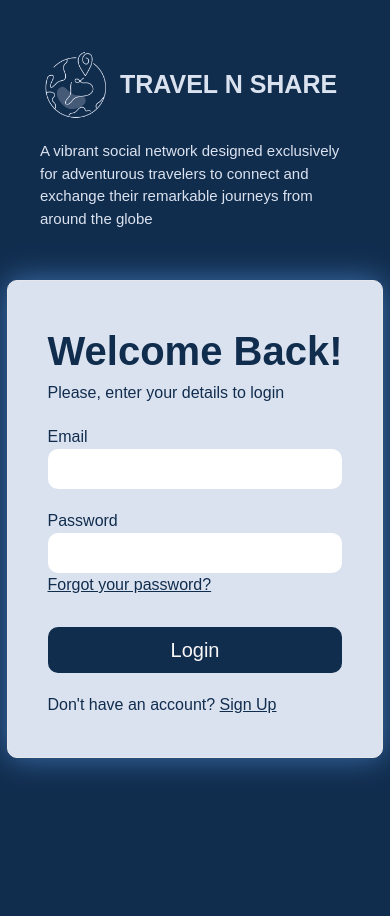
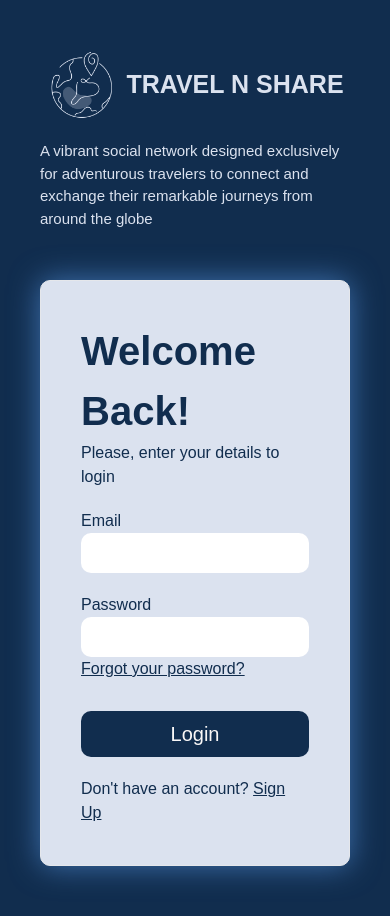
Before and after one commit to fabiohidekihirose/travel-n-share-frontend, a Next.js app: page / in a window 390 px wide. Before the commit the page ends 844 px from the top, so only its background shows below. Built offline with nearby package versions, Linux system fonts and the light colour scheme; no server answers.

Commit message:
Update: UI fixes

```diff
--- a/src/app/home/components/FavoritePosts.tsx
+++ b/src/app/home/components/FavoritePosts.tsx
@@ -34,7 +34,7 @@ export default function FavoritePosts() {
           />
         ))
       ) : (
-        <div className="text-center p-4 rounded-[10px] bg-[#DBE2EF] w-full text-[#112D4E]">
+        <div className="bg-[#DBE2EF] rounded-[10px] text-center p-4 font-[700] text-[20px]">
           No Favorite Posts Yet
         </div>
       )}
--- a/src/app/home/components/Feed.tsx
+++ b/src/app/home/components/Feed.tsx
@@ -25,7 +25,6 @@ export default function Feed({ followingUsers }: FeedProps) {
         { id_list: followingIds }
       );
 
-      console.log(feedPostsData.data);
       setFeedPosts(feedPostsData.data);
     };
 
@@ -33,7 +32,7 @@ export default function Feed({ followingUsers }: FeedProps) {
   }, []);
   return (
     <>
-      {feedPosts.length &&
+      {feedPosts.length ? (
         feedPosts.map((feedPost: PostProps) => (
           <PostCard
             key={feedPost.id}
@@ -44,7 +43,12 @@ export default function Feed({ followingUsers }: FeedProps) {
               ).length
             }
           />
-        ))}
+        ))
+      ) : (
+        <div className="bg-[#DBE2EF] rounded-[10px] text-center p-4 font-[700] text-[20px]">
+          No Posts On Feed Yet
+        </div>
+      )}
     </>
   );
 }
--- a/src/app/home/components/MyPosts.tsx
+++ b/src/app/home/components/MyPosts.tsx
@@ -26,7 +26,7 @@ export default function Posts() {
 
   return (
     <>
-      {posts &&
+      {posts.length ? (
         posts.map((post: PostProps) => {
           const userId = userObj.user.uid;
           return (
@@ -40,7 +40,12 @@ export default function Posts() {
               }
             />
           );
-        })}
+        })
+      ) : (
+        <div className="bg-[#DBE2EF] rounded-[10px] text-center p-4 font-[700] text-[20px]">
+          No Posts Yet
+        </div>
+      )}
     </>
   );
 }
--- a/src/app/home/components/SideMenu.tsx
+++ b/src/app/home/components/SideMenu.tsx
@@ -3,17 +3,13 @@ import { MdLogout } from "react-icons/md";
 import { CgProfile } from "react-icons/cg";
 import { AiOutlineSetting } from "react-icons/ai";
 import logOut from "@/firebase/auth/logOut";
-import { useRouter } from "next/navigation";
 import { useAuthContext } from "@/components/AuthContext";
 
 export default function SideMenu() {
-  const router = useRouter();
   const userObj = useAuthContext();
 
   const logoutHandler = async () => {
     await logOut();
-
-    router.push("/");
   };
 
   return (
@@ -26,19 +22,20 @@ export default function SideMenu() {
         <p className="text-[20px]">Profile</p>
       </Link>
       <Link
-        href={"/account"}
+        href={"/home?page=account"}
         className="flex space-x-[10px] items-center hover:bg-[#112D4E] hover:text-[#DBE2EF] hover:shadow-[0_0_10px_rgb(17,45,78)] px-4 py-2 rounded-[10px]"
       >
         <AiOutlineSetting size={25} />
         <p className="text-[20px]">Account</p>
       </Link>
-      <button
+      <Link
+        href={"/"}
         className="flex space-x-[10px] items-center hover:bg-[#112D4E] hover:text-[#DBE2EF] hover:shadow-[0_0_10px_rgb(17,45,78)] px-4 py-2 rounded-[10px]"
         onClick={logoutHandler}
       >
         <MdLogout size={25} />
         <p className="text-[20px]">Log Out</p>
-      </button>
+      </Link>
     </div>
   );
 }
--- a/src/app/page.tsx
+++ b/src/app/page.tsx
@@ -34,11 +34,11 @@ export default function Login() {
   };
 
   return (
-    <main className="flex max-lg:flex-col min-h-screen items-center bg-[#112D4E] text-[#112D4E]">
+    <main className="flex max-lg:flex-col min-h-screen items-center bg-[#112D4E] text-[#112D4E] px-10">
       {userObj.user ? null : (
         <>
           <DescriptionAuth />
-          <div className="border-[1px] max-lg:mt-[50px] p-10 m-auto rounded-[10px] bg-[#DBE2EF] shadow-[0_0_30px_rgb(63,114,175)] max-w-[400px]">
+          <div className="border-[1px] max-lg:my-[50px] p-10 m-auto rounded-[10px] bg-[#DBE2EF] shadow-[0_0_30px_rgb(63,114,175)] max-w-[400px]">
             <h1 className="font-[600] text-[40px]">Welcome Back!</h1>
             <h2 className="mb-[20px]">Please, enter your details to login</h2>
             <form className="flex flex-col" onSubmit={handleForm}>
--- a/src/components/DescriptionAuth.tsx
+++ b/src/components/DescriptionAuth.tsx
@@ -1,6 +1,6 @@
 export default function DescriptionAuth() {
   return (
-    <div className="flex flex-col max-w-[500px] lg:ml-[120px] mx-[40px] max-lg:mt-[50px]">
+    <div className="flex flex-col max-w-[500px] max-lg:mt-[50px] max-md:items-center m-auto">
       <div className="flex items-center space-x-[10px] mb-[20px]">
         <img src="/logo/logo-login.png" className="w-[70px] md:w-[100px]"></img>
         <p className="md:text-[40px] text-[25px] text-[#DBE2EF] font-[700]">
```
